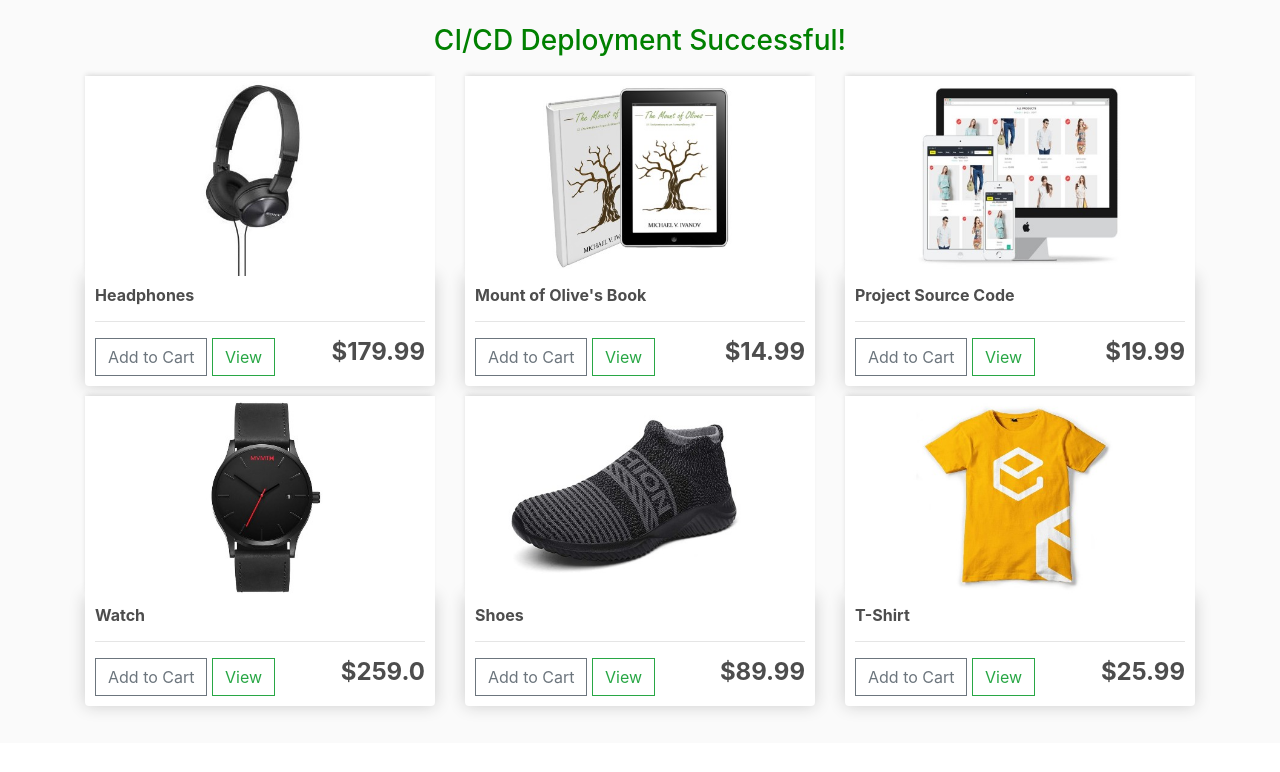
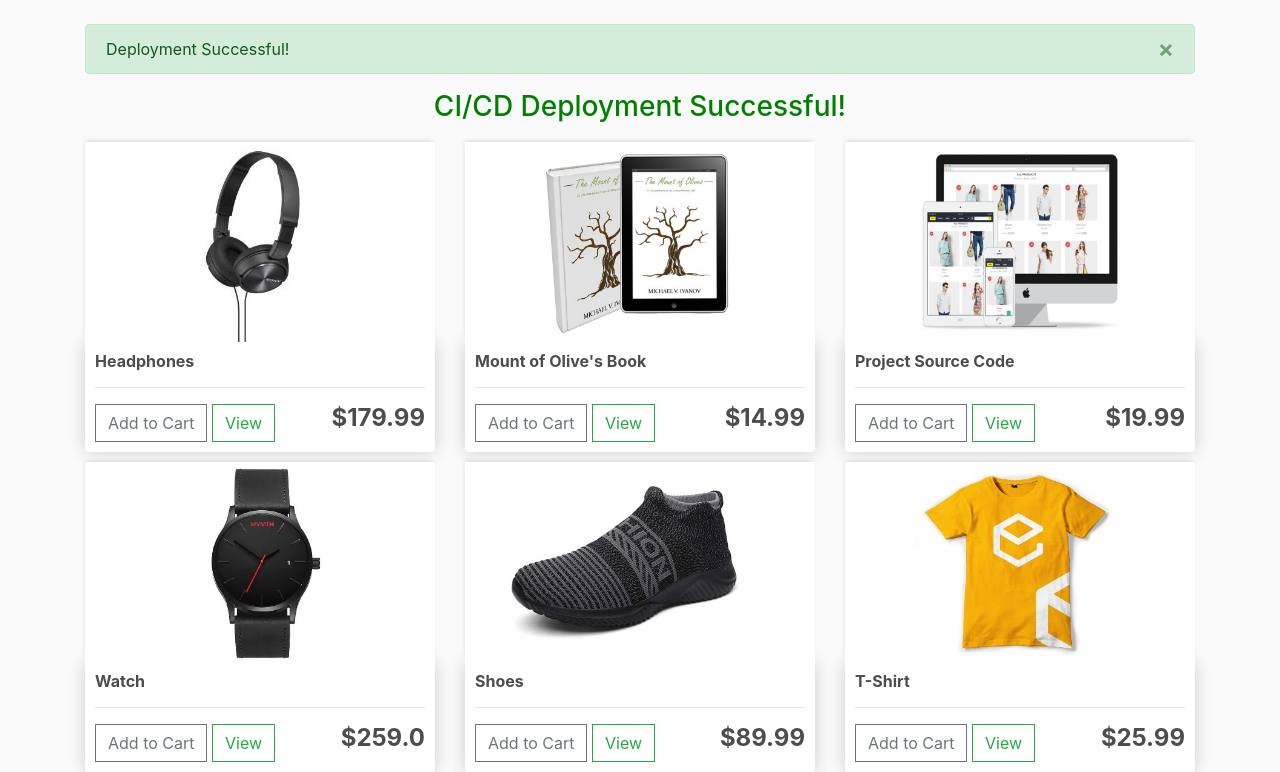
Before and after one commit to Aashish9311/django-ecommerce, a Django app: page / in a window 1280 px wide. Shown: the part 57-829 px from the top of the page. Before the commit the page ends 771 px from the top, so only its background shows below. Run offline with Django 3.2, Linux system fonts and the light colour scheme; data comes from the database, SQL or seed files in the repository; some libraries are stand-ins or nearby versions.

Commit message:
added deployment success message

```diff
--- a/store/templates/store/main.html
+++ b/store/templates/store/main.html
@@ -90,6 +90,17 @@
 
      <div class="container">
             <br>
+			{% if messages %}
+    {% for message in messages %}
+        <div class="alert alert-{{ message.tags }} alert-dismissible fade show" role="alert">
+            {{ message }}
+            <button type="button" class="close" data-dismiss="alert" aria-label="Close">
+                <span aria-hidden="true">&times;</span>
+            </button>
+        </div>
+    {% endfor %}
+{% endif %}
+
             {% block content %}
 
 
--- a/store/views.py
+++ b/store/views.py
@@ -4,6 +4,8 @@ import json
 import datetime
 from .models import *
 from .utils import cookieCart, cartData, guestOrder
+from django.contrib import messages
+
 
 # def store(request):
 # 	data = cartData(request)
@@ -16,6 +18,22 @@ from .utils import cookieCart, cartData, guestOrder
 # 	context = {'products':products, 'cartItems':cartItems}
 # 	return render(request, 'store/store.html', context)
 
+# def store(request):
+#     data = cartData(request)
+
+#     cartItems = data['cartItems']
+#     order = data['order']
+#     items = data['items']
+
+#     products = Product.objects.all()
+# 	messages.success(request, "Deployment Successful!")
+#     context = {
+#         'products': products,
+#         'cartItems': cartItems,
+#         'test_message': 'CI/CD Deployment Successful!'
+#     }
+#     return render(request, 'store/store.html', context)
+
 def store(request):
     data = cartData(request)
 
@@ -24,13 +42,16 @@ def store(request):
     items = data['items']
 
     products = Product.objects.all()
+
+    # ✅ Correct indentation for messages.success
+    messages.success(request, "Deployment Successful!")
+
     context = {
         'products': products,
         'cartItems': cartItems,
         'test_message': 'CI/CD Deployment Successful!'
     }
     return render(request, 'store/store.html', context)
-
 
 def cart(request):
 	data = cartData(request)
```
